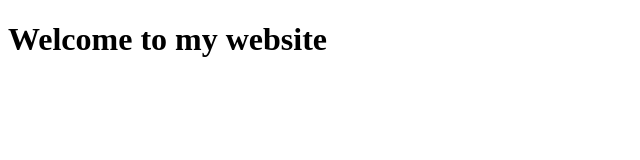
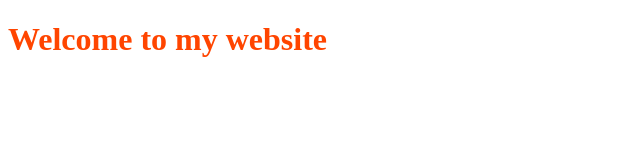
Before and after one commit to mahii060/my-second-repo, a plain HTML site: page index.html in a window 1280 px wide. Shown: the whole page, without its empty margins (0-640 px from the left). Drawn offline with Linux system fonts and the light colour scheme.

Commit message:
styles added to heading

```diff
--- a/index.html
+++ b/index.html
@@ -6,6 +6,7 @@
     <meta http-equiv="X-UA-Compatible" content="IE=edge">
     <meta name="viewport" content="width=device-width, initial-scale=1.0">
     <title>My Second Github Repository</title>
+    <link rel="stylesheet" href="style.css">
 </head>
 
 <body>
--- /dev/null
+++ b/style.css
@@ -0,0 +1,3 @@
+h1 {
+    color: orangered;
+}
```
